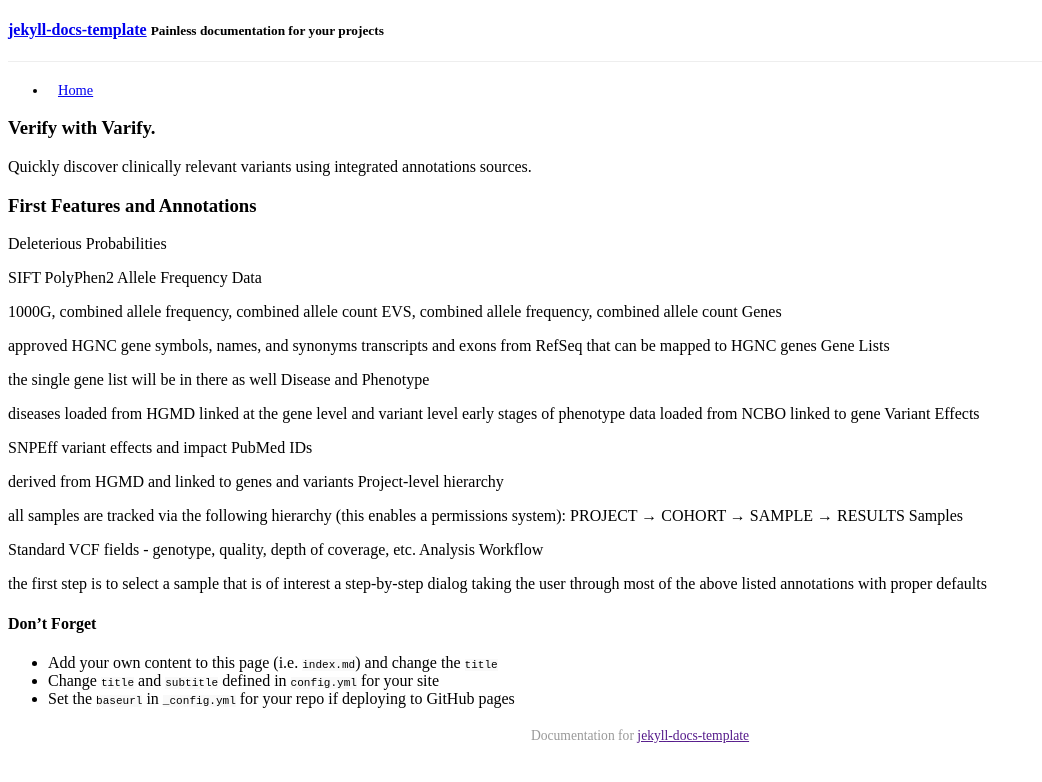
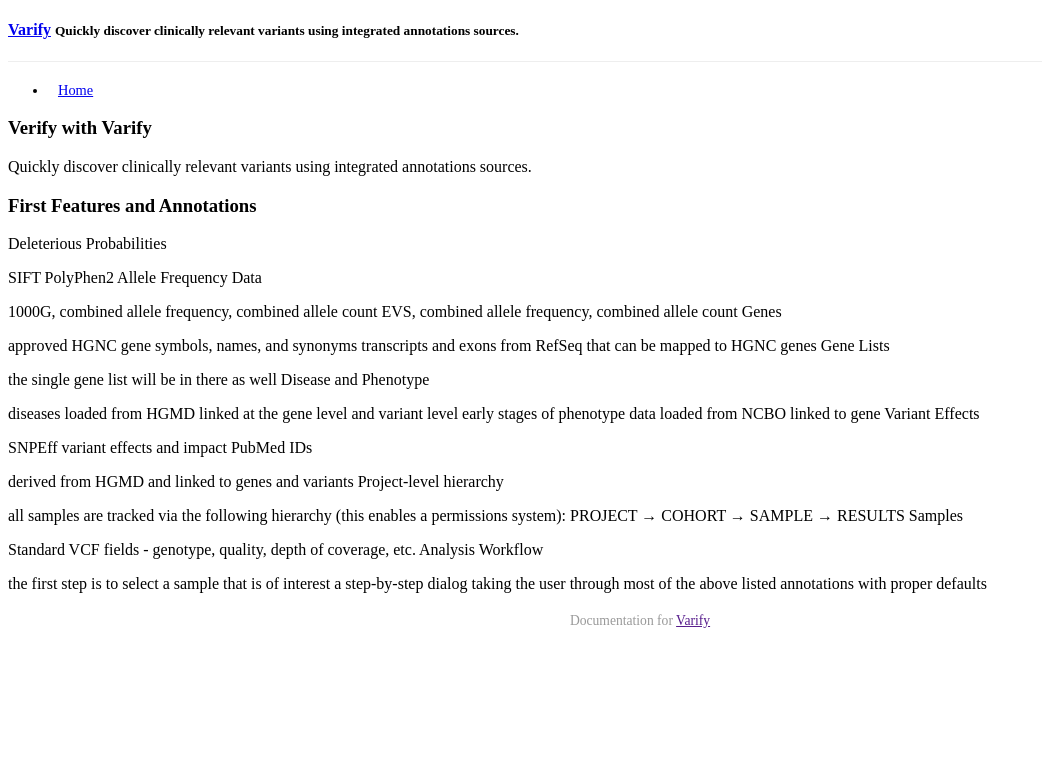
Before and after one commit to chop-dbhi/varify-site, a Jekyll site: the page built from index.md, in a window 1280 px wide. Shown: the top 782 px of the page, without its empty margins (0-1042 px from the left). Built offline with Jekyll 4.4.1, drawn with Linux system fonts in a browser that asks for light colours; Markdown is read by kramdown in place of the engine named in the settings; a style sheet for code colours, icons or effects is not loaded.

Commit message:
Testing changes

```diff
--- a/_config.yml
+++ b/_config.yml
@@ -1,6 +1,6 @@
 # Site title and subtitle. This is used in _includes/header.html
-title: 'jekyll-docs-template'
-subtitle: 'Painless documentation for your projects'
+title: 'Varify'
+subtitle: 'Quickly discover clinically relevant variants using integrated annotations sources.'
 
 # Default categories (in order) to appear in the navigation
 sections: [
--- a/index.md
+++ b/index.md
@@ -3,7 +3,7 @@
 title: "Varify"
 ---
 
-### Verify with Varify.
+### Verify with Varify
 Quickly discover clinically relevant variants using integrated annotations sources.
 
 
@@ -44,13 +44,3 @@
 
 the first step is to select a sample that is of interest
 a step-by-step dialog taking the user through most of the above listed annotations with proper defaults
-
-
-
-
-
-#### Don't Forget
-
-- Add your own content to this page (i.e. `index.md`) and change the `title`
-- Change `title` and `subtitle` defined in `config.yml` for your site
-- Set the `baseurl` in `_config.yml` for your repo if deploying to GitHub pages
```
